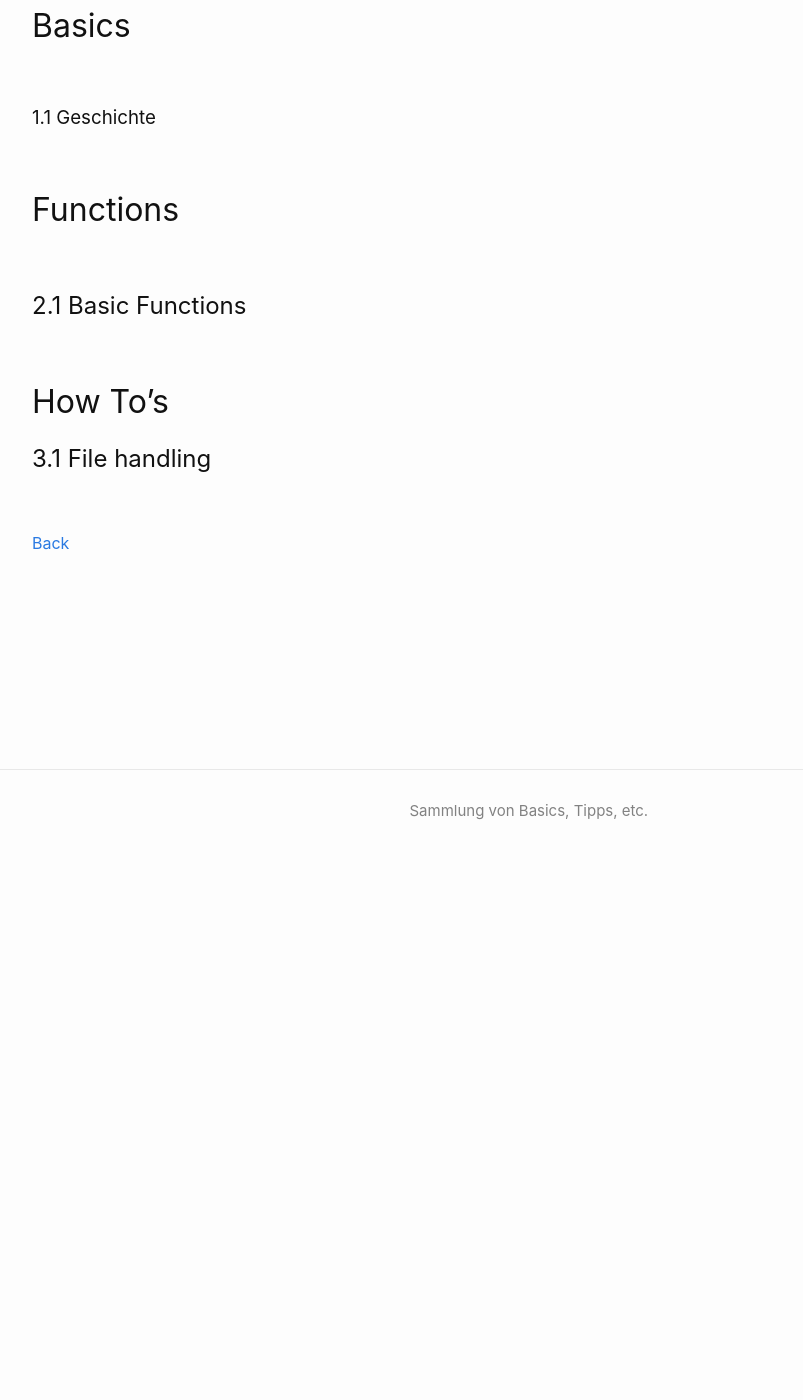
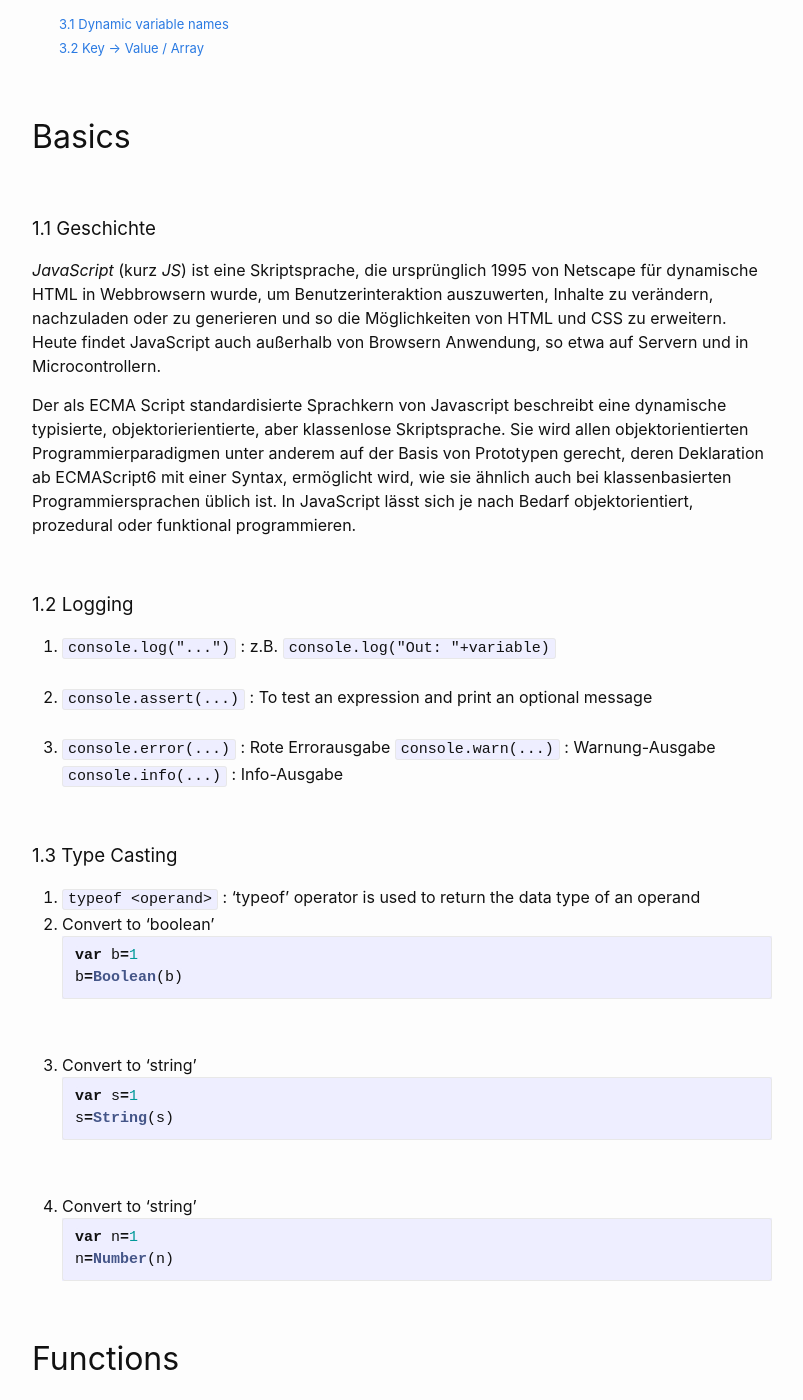
Before and after one commit to Hautaklyttn/progDocs, a Jekyll site: the page built from docs/articles/js.md, in a window 1280 px wide and 1400 px high, scrolled down 518 px. Shown: the whole window, without its empty margins (238-1041 px from the left). Built offline with Jekyll 4.4.1, drawn with Linux system fonts in a browser that asks for light colours; before the commit the page ends 1232 px from its top, so only the background shows below that; some of the changed text lies outside the part shown.

Commit message:
Update js.md

````diff
--- a/docs/articles/js.md
+++ b/docs/articles/js.md
@@ -13,11 +13,15 @@ layout: default
 
 ### 1. Basics
 &nbsp;&nbsp;&nbsp;&nbsp;&nbsp; [<font size="-1">1.1 Geschichte</font>](#ch1-1)
+&nbsp;&nbsp;&nbsp;&nbsp;&nbsp; [<font size="-1">1.2 Logging</font>](#ch1-2)
+&nbsp;&nbsp;&nbsp;&nbsp;&nbsp; [<font size="-1">1.3 Type Casting</font>](#ch1-3)
 
 ### 2. Functions
 &nbsp;&nbsp;&nbsp;&nbsp;&nbsp; [<font size="-1">2.1 Basic Functions</font>](#ch2-1)
 
 ### 3. HowTo's
+&nbsp;&nbsp;&nbsp;&nbsp;&nbsp; [<font size="-1">3.1 Dynamic variable names</font>](#ch3-1)
+&nbsp;&nbsp;&nbsp;&nbsp;&nbsp; [<font size="-1">3.2 Key &rarr; Value / Array</font>](#ch3-2)
 
 &nbsp;
 
@@ -27,6 +31,45 @@ layout: default
 
 <a name="ch1-1"></a>
 ### 1.1 Geschichte
+*JavaScript* (kurz *JS*) ist eine Skriptsprache, die ursprünglich 1995 von Netscape für dynamische  HTML in Webbrowsern wurde, um Benutzerinteraktion auszuwerten, Inhalte zu verändern, nachzuladen oder zu generieren und so die Möglichkeiten von HTML und CSS zu erweitern. Heute findet JavaScript auch außerhalb von Browsern Anwendung, so etwa auf Servern und in Microcontrollern.
+
+Der als ECMA Script standardisierte Sprachkern von Javascript beschreibt eine dynamische typisierte, objektorierientierte, aber klassenlose Skriptsprache. Sie wird allen objektorientierten Programmierparadigmen unter anderem auf der Basis von Prototypen gerecht, deren Deklaration ab ECMAScript6 mit einer Syntax, ermöglicht wird, wie sie ähnlich auch bei klassenbasierten Programmiersprachen üblich ist. In JavaScript lässt sich je nach Bedarf objektorientiert, prozedural oder funktional programmieren.
+
+&nbsp;
+
+<a name="ch1-2"></a>
+### 1.2 Logging
+1. `console.log("...")` : z.B. `console.log("Out: "+variable)`
+   &nbsp;
+2. `console.assert(...)` : To test an expression and print an optional message
+   &nbsp;
+3. `console.error(...)` : Rote Errorausgabe
+   `console.warn(...)` : Warnung-Ausgabe
+   `console.info(...)` : Info-Ausgabe
+
+&nbsp;
+
+<a name="ch1-3"></a>
+### 1.3 Type Casting
+1. `typeof <operand>` : 'typeof' operator is used to return the data type of an operand
+   &nbsp;
+2. Convert to 'boolean'
+   ```js
+   var b=1
+   b=Boolean(b)
+   ```
+   &nbsp;
+3. Convert to 'string'
+   ```js
+   var s=1
+   s=String(s)
+   ```
+   &nbsp;
+3. Convert to 'string'
+   ```js
+   var n=1
+   n=Number(n)
+   ```
 
 &nbsp;
 
@@ -43,7 +86,37 @@ layout: default
 # How To's
 
 <a name="ch3-1"></a>
-## 3.1 File handling
+## 3.1 Dynamic variable names
+In *JavaScript* there are two ways by which you can create dynamic variables:
+1. `eval` function
+   ```js
+   var pagenumber = 1
+   eval ("var text_" +pagenumber+ "=123;")
+   ```
+   &nbsp;
+2.`window` object
+   ```js
+   var pagenumber = 1
+   window ["text_"+pagenumber]=123;
+   ```
+
+&nbsp;
+
+<a name="ch3-2"></a>
+## 3.2 Key &rarr; Value / Array
+```js
+var obj = {}
+obj['fred'] = {}
+
+if('fred' in obj) {}   // check for presence of 'fred'
+if(obj.fred) {}        // also checks for presence of 'fred'
+if(obj['fred']) {}        // also checks for presence of 'fred'
+
+// following statements all work
+obj['fred']['apples'] = 1
+obj.fred.apples = 1
+obj.['fred'].apples = 1
+```
 
 
 &nbsp;
````
